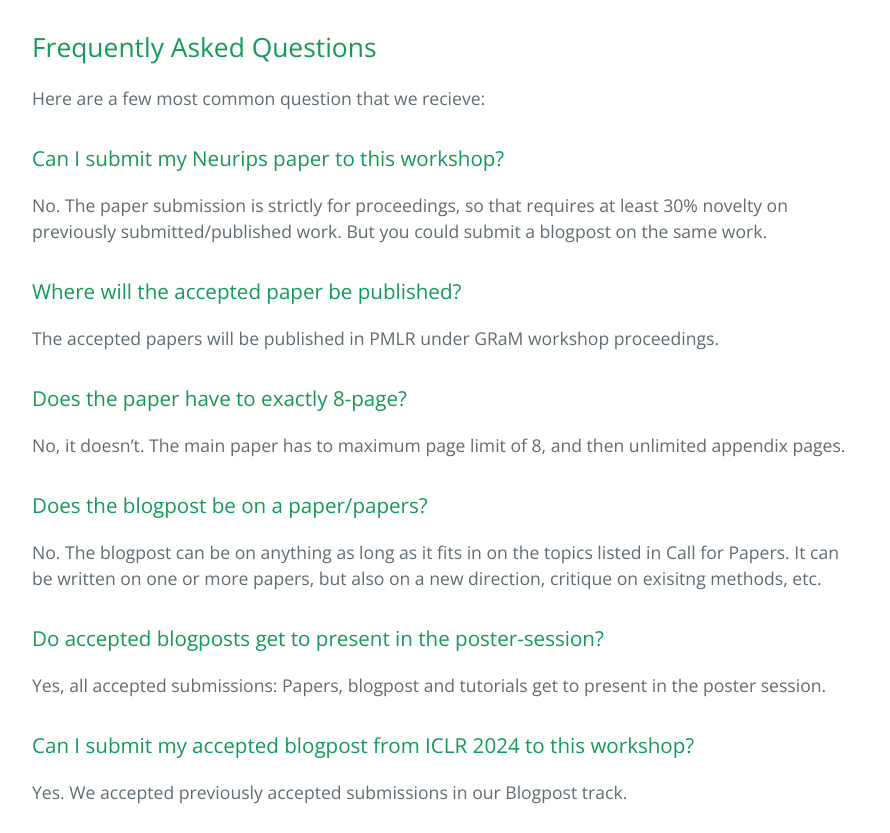
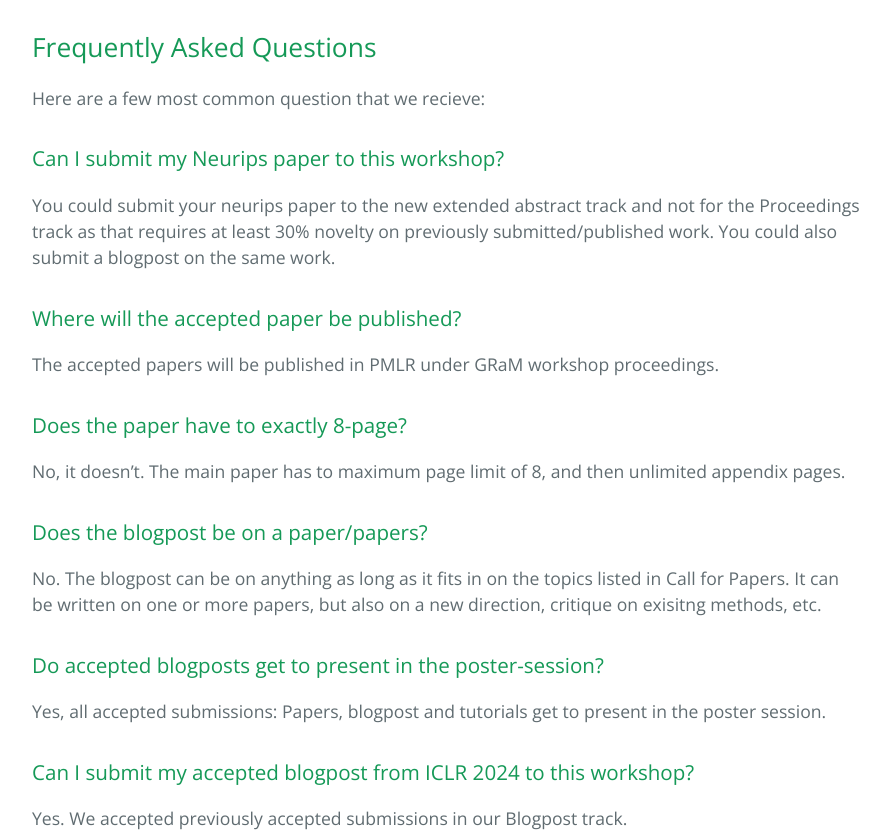
Before and after one commit to gram-workshop/gram-workshop.github.io, a Jekyll site: the page built from faq.md, in a window 1280 px wide and 900 px high, scrolled down 320 px, cut to the strip 67-900 px from the top of the window. Shown: the whole strip, without its empty margins (192-1082 px from the left). Built offline with Jekyll 4.4.1, drawn with Linux system fonts in a browser that asks for light colours.

Commit message:
faqs edit

```diff
--- a/faq.md
+++ b/faq.md
@@ -8,7 +8,7 @@
 Here are a few most common question that we recieve:
 
 ### Can I submit my Neurips paper to this workshop?
-No. The paper submission is strictly for proceedings, so that requires at least 30% novelty on previously submitted/published work. But you could submit a blogpost on the same work.
+You could submit your neurips paper to the new extended abstract track and not for the Proceedings track as that requires at least 30% novelty on previously submitted/published work. You could also submit a blogpost on the same work.
 
 ### Where will the accepted paper be published?
 The accepted papers will be published in PMLR under GRaM workshop proceedings.
```
